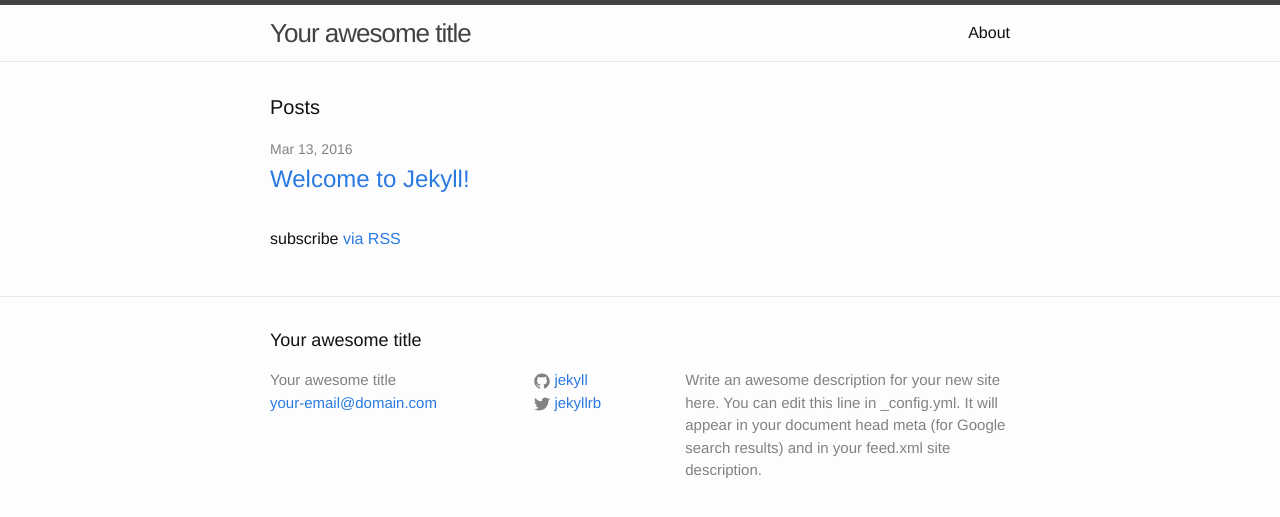
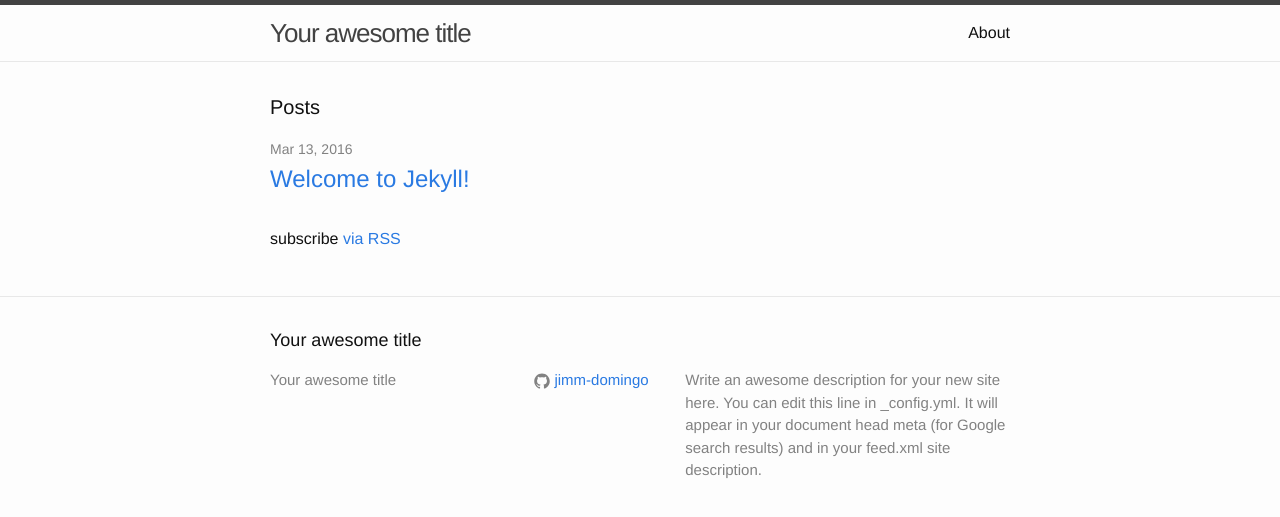
Before and after one commit to jimm-domingo/jimm-domingo.github.io, a Jekyll site: the page built from index.html, in a window 1280 px wide. Shown: the top 517 px of the page. Built offline with Jekyll 4.4.1, drawn with Linux system fonts in a browser that asks for light colours.

Commit message:
Set contact info

```diff
--- a/_config.yml
+++ b/_config.yml
@@ -7,15 +7,13 @@
 
 # Site settings
 title: Your awesome title
-email: your-email@domain.com
 description: > # this means to ignore newlines until "baseurl:"
   Write an awesome description for your new site here. You can edit this
   line in _config.yml. It will appear in your document head meta (for
   Google search results) and in your feed.xml site description.
 baseurl: "" # the subpath of your site, e.g. /blog
 url: "http://yourdomain.com" # the base hostname & protocol for your site
-twitter_username: jekyllrb
-github_username:  jekyll
+github_username:  jimm-domingo
 
 # Build settings
 markdown: kramdown
```
